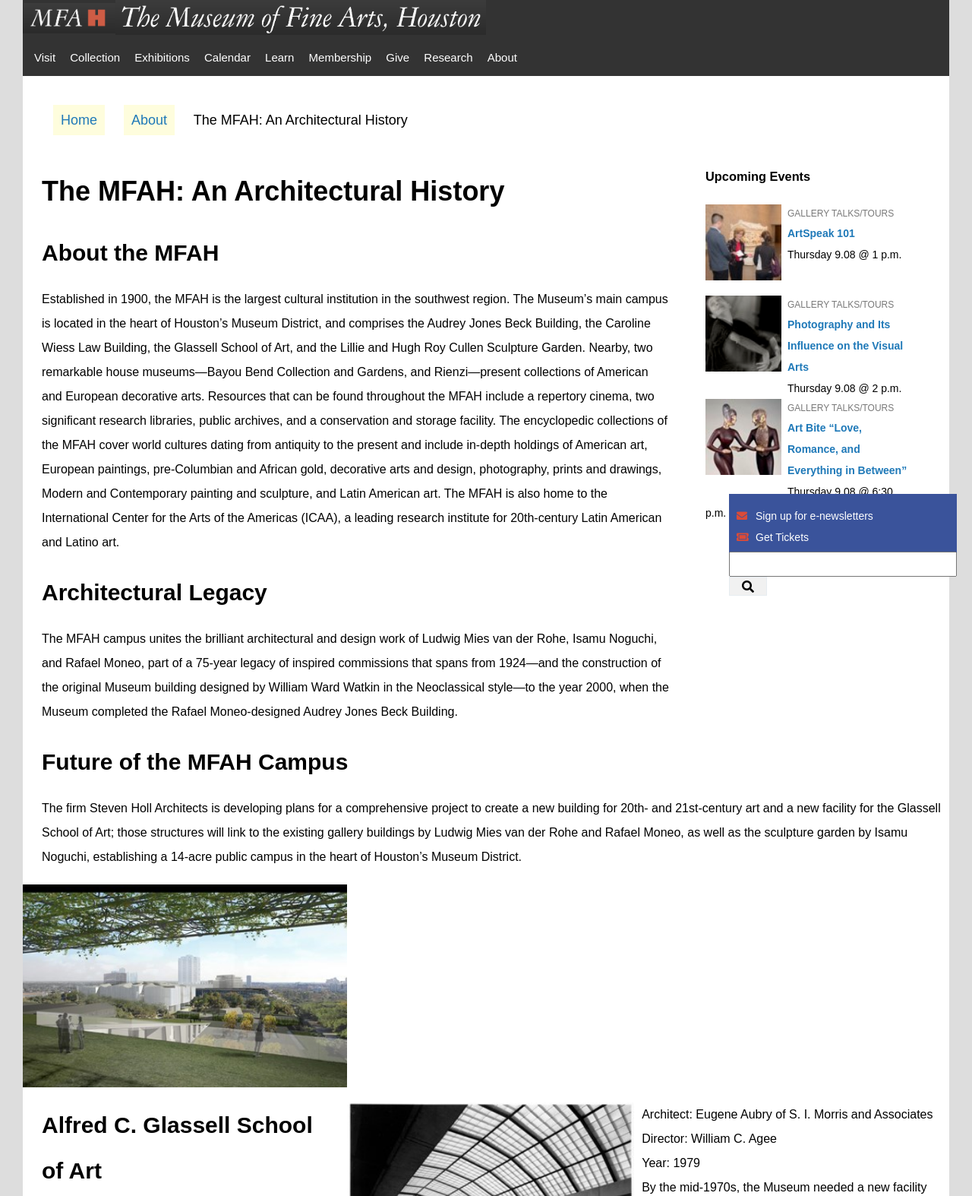
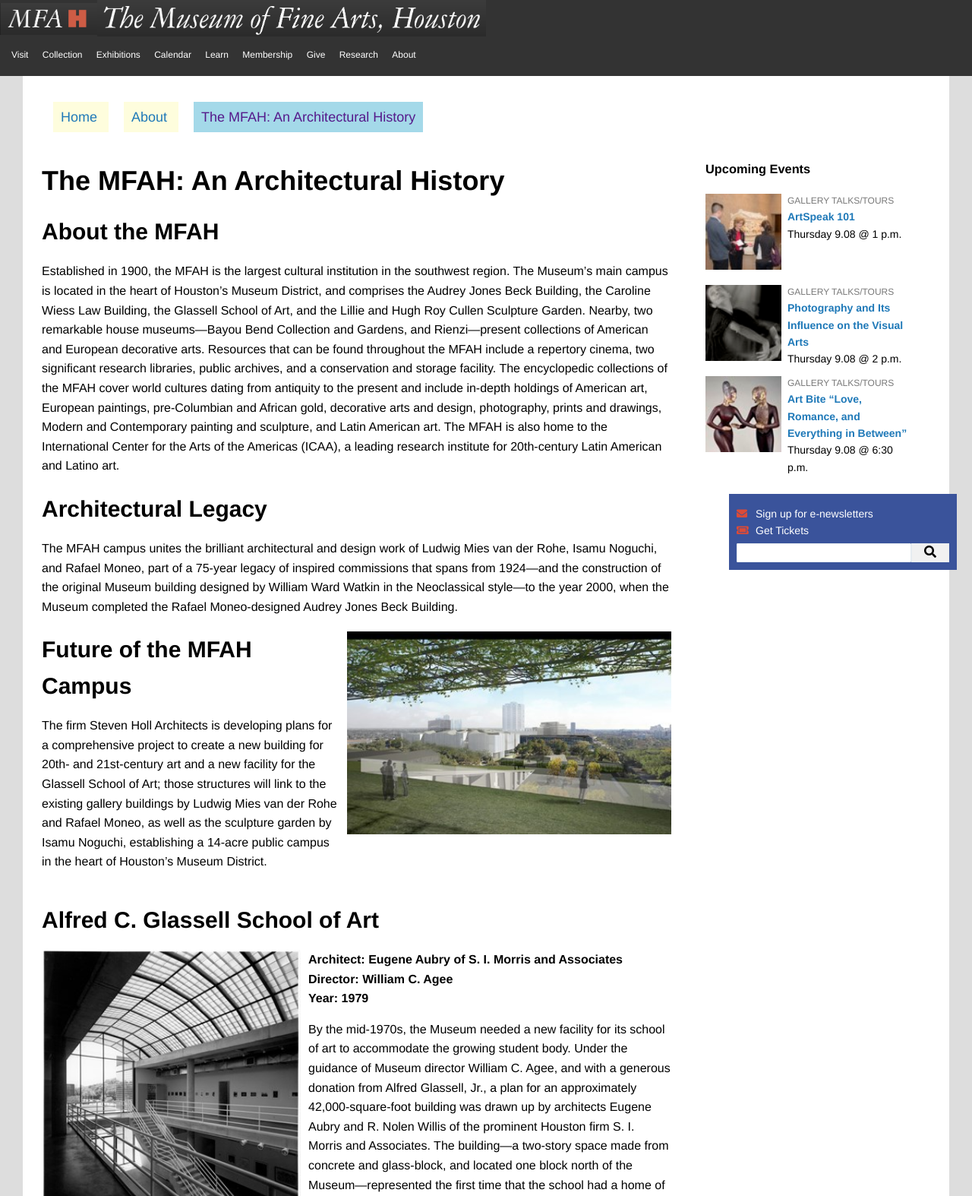
Before and after one commit to enriquevs/Lab-1, a plain HTML site: page index.html in a window 1280 px wide. Shown: the top 1574 px of the page at 76% size. Drawn offline with Linux system fonts and the light colour scheme.

Commit message:
final commit

```diff
--- a/css/style.css
+++ b/css/style.css
@@ -2,13 +2,8 @@
 	box-sizing: border-box;
 	margin: 0;
 	width: 100%;
- font-family: sans-serif;
- line-height: 2;
-}
-ul{
- list-style-type: none;
- margin: 0;
- padding: 0;
+	font-family: Helvetica Neue, Helvetica, sans-serif;
+	line-height: 1.6;
 }
 h1{
 	font-size: 36px;
@@ -19,29 +14,21 @@ h2{
 h3{
 	margin-bottom: 20px;
 }
-section{
- height: 1540px;
- border-left: 30px solid #DDDDDD;
- border-right: 30px solid #DDDDDD;
-}
 img	{
 	width: 100%;
 	display: block;
 }
-li a{
- color: white;
- text-decoration: none;
-}
-.nav-bar{
+header{
 	background-color: #333333;
 	height: 100px;
 }
-.nav-var-logo{
+.logo-grid{
 	display: flex;
 	flex-wrap: wrap;
 	height: 50%;
 }
-.nav-var-logo-2{
+
+.logo-column{
 	width: 10%;
 }
 .logo {
@@ -54,18 +41,31 @@ li a{
 .nav{
 	color: white;
 	margin-top: 15px;
- font-size: 15px;
+	font-size: 12px;
 }
-
+ul{
+	list-style-type: none;
+    margin: 0;
+    padding: 0;
+}
 .nav li{
 	display: inline;
 	padding-left: 15px;
+}
+li a{
+	color: white;
+	text-decoration: none;
+}
+section{
+	height: 1540px;
+	border-left: 30px solid #DDDDDD;
+	border-right: 30px solid #DDDDDD;
 }
 .tags{
 	padding: 40px;
 	font-size: 18px;
 }
-.seccions{
+.secciones a{
 	background-color: #FEFDDD;
 	color: #1F79B8;
 	margin-right: 20px;
@@ -90,15 +90,15 @@ padding-left: 15px;
 .double{
   width: 70%;
 }
-.second-grid{
+.grid-dos{
   display: flex;
   flex-wrap: wrap;
 }
-.column-two{
+.column-dos{
   width: 35%;
   margin-bottom: 20px;
 }
-.column-two:nth-child(3){
+.column-dos:nth-child(3){
   width: 30%;
 }
 .texto{
@@ -109,12 +109,18 @@ padding-left: 15px;
 	padding-left: 25px;
 	margin-bottom: 20px;
 }
-.grid-three{
+.grid-tres{
   	display: flex;
   	flex-wrap: wrap;
 }
-.column-three{
- width: 33%;
+.column-tres:nth-child(2){
+  width: 30%;
+}
+.column-tres:nth-child(3){
+  width: 40%;
+}
+.column-tres:nth-child(4){
+  width: 30%;
 }
 .events-column{
 	padding-left: 45px;
@@ -151,19 +157,20 @@ padding-left: 15px;
 .future{
 	padding-right: 10px;
 }
-.school-tit{
+.alfred-tit{
 	margin-bottom: 15px;
 	padding-left: 25px;
 }
-
-.school-img{
+.alfred-img{
 	padding-left: 25px;
 }
-.school-text{
+.alfred-text{
 	padding-left: 10px;
 }
-
-.search{
+.year{
+	margin-bottom: 15px;
+}
+.call-to-action{
 	background-color: #3A539B;
 	color: white;
 	width: 300px;
@@ -173,12 +180,10 @@ padding-left: 15px;
 	right: 20px;
 	font-size: 14px;
 }
-
 .cuadro-env{
 	margin-top: 15px;
 	padding-left: 10px;
 }
-
 .cuadro-ticket{
 	padding-left: 10px;
 	margin-bottom: 5px;
--- a/index.html
+++ b/index.html
@@ -1,42 +1,52 @@
 <!DOCTYPE html>
-<html lang="en" dir="ltr">
+<html>
 <head>
-		<meta charset="utf-8">
 	<title>The Museum of Fine Arts Houston</title>
 	<link rel="stylesheet" type="text/css" href="css/style.css">
 	<link rel="stylesheet" href="https://use.fontawesome.com/releases/v5.5.0/css/all.css" integrity="sha384-B4dIYHKNBt8Bc12p+WXckhzcICo0wtJAoU8YZTY5qE0Id1GSseTk6S+L3BlXeVIU" crossorigin="anonymous">
+
 </head>
 <body>
-	<section class="nav-bar">
-		<div class="nav-var-logo">
-		<div class="nav-var-logo-2">
+
+	<header>
+
+		<div class="logo-grid">
+			<div class="logo-column">
 				<img class="logo" src="images/mfah-logo.png">
 			</div>
+
 			<div class="label-column">
 				<img src="images/mfah-label.png">
 			</div>
+
+			<div class="blank-column">
+		</div>
+
 		<div class="nav">
+
 			<ul>
-			 <li>Visit</li>
-			 <li>Collection</li>
-			 <li>Exhibitions</li>
-			 <li>Calendar</li>
-			 <li>Learn</li>
-			 <li>Membership</li>
-			 <li>Give</li>
-			 <li>Research</li>
-			 <li>About</li>
+				<li><a href="#"> Visit </a></li>
+				<li><a href="#"> Collection </a></li>
+				<li><a href="#"> Exhibitions </a></li>
+				<li><a href="#"> Calendar </a></li>
+				<li><a href="#"> Learn </a></li>
+				<li><a href="#"> Membership </a></li>
+				<li><a href="#"> Give </a></li>
+				<li><a href="#"> Research </a></li>
+				<li><a href="#"> About </a></li>
 			</ul>
 		</div>
-	</section>
+	</header>
 
 	<section>
 		<div class="grid">
+
  			<div class="column full tags">
- 		 <span class="seccions">Home</span>
-		 <span class="seccions">About</span>
-		 <span class="article">The MFAH: An Architectural History</span>
+ 				<span class="secciones"><a href=""> Home </a></span>
+				<span class="secciones"><a href=""> About </a></span>
+				<span class="article"><a href=""> The MFAH: An Architectural History </a></span>
  			</div>
+
 			<div class="column double">
 				<h1 class="texto">The MFAH: An Architectural History</h1>
 				<h2 class="texto">About the MFAH</h2>
@@ -44,6 +54,7 @@
 			</div>
 
  			<div class="column">
+
   				<div class="events-column">
   				<h3>Upcoming Events</h3>
 				<ul>
@@ -53,12 +64,14 @@
   						<p class="expo">ArtSpeak 101</p>
   						<p>Thursday 9.08 @ 1 p.m.</p>
   					</li>
+
   					<li class="events">
   						<img class="events-image" src="images/mfah-upcoming-event-2-photography-influence.jpg">
   						<p class="tours">GALLERY TALKS/TOURS</p>
   						<p class="expo">Photography and Its Influence on the Visual Arts</p>
   						<p>Thursday 9.08 @ 2 p.m.</p>
   					</li>
+
   					<li class="events">
   						<img class="events-image" src="images/mfah-upcoming-event-3-art-bite.jpg">
   						<p class="tours">GALLERY TALKS/TOURS</p>
@@ -68,40 +81,48 @@
   				</ul>
   			</div>
   		</div>
+
   		<div class="column double">
+
+  			<div class="content-dos">
+
   				<h2 class="texto">Architectural Legacy</h2>
+
   				<p class="texto-fin">The MFAH campus unites the brilliant architectural and design work of Ludwig Mies van der Rohe, Isamu Noguchi, and Rafael Moneo, part of a 75-year legacy of inspired commissions that spans from 1924—and the construction of the original Museum building designed by William Ward Watkin in the Neoclassical style—to the year 2000, when the Museum completed the Rafael Moneo-designed Audrey Jones Beck Building.</p>
   			</div>
-		<div class="second-grid">
+  		</div>
+
+  		<div class="grid-dos">
+
   			<div class="column-dos">
   				<h2 class="texto">Future of the MFAH Campus</h2>
   				<p class="texto-fin future"> The firm Steven Holl Architects is developing plans for a comprehensive project to create a new building for 20th- and 21st-century art and a new facility for the Glassell School of Art; those structures will link to the existing gallery buildings by Ludwig Mies van der Rohe and Rafael Moneo, as well as the sculpture garden by Isamu Noguchi, establishing a 14-acre public campus in the heart of Houston’s Museum District.</p>
 			</div>
-  		<div class="column-two">
+  			<div class="column-dos">
   				<img src="images/mfah-future-campus.jpg">
   			</div>
-      <div class="grid-three school">
-  			<div class="column-three full">
-  			 <h2 class="school-tit">Alfred C. Glassell School of Art</h2>
+
+		<div class="grid-tres alfred">
+  			<div class="column-tres full">
+  				<h2 class="alfred-tit">Alfred C. Glassell School of Art</h2>
   			</div>
-  			<div class="column-three">
-  			 <img class="school-img" src="images/mfah-glassell-school-of-art.jpg">
+  			<div class="column-tres">
+  				<img class="alfred-img" src="images/mfah-glassell-school-of-art.jpg">
   			</div>
-  			<div class="column-three school-text">
-  			 <p>Architect: Eugene Aubry of S. I. Morris and Associates</p>
-  			 <p>Director: William C. Agee</p>
-  			 <p>Year: 1979</p>
+  			<div class="column-tres alfred-text">
+  				<p><b>Architect: Eugene Aubry of S. I. Morris and Associates</b></p>
+  				<p><b>Director: William C. Agee</b></p>
+  				<p class="year"><b>Year: 1979</b></p>
   				<p>By the mid-1970s, the Museum needed a new facility for its school of art to accommodate the growing student body. Under the guidance of Museum director William C. Agee, and with a generous donation from Alfred Glassell, Jr., a plan for an approximately 42,000-square-foot building was drawn up by architects Eugene Aubry and R. Nolen Willis of the prominent Houston firm S. I. Morris and Associates. The building—a two-story space made from concrete and glass-block, and located one block north of the Museum—represented the first time that the school had a home of its own in its 52-year history. The Glassell School of Art opened to the public on January 13, 1979.</p>
   			</div>
 		</div>
 
-		<ul class="search">
+		<ul class="call-to-action">
 			<li class="cuadro-env"><i class="fas fa-envelope"></i><span class="call-text">Sign up for e-newsletters</span></li>
 			<li class="cuadro-ticket"><i class="fas fa-ticket-alt fa-rotate-170"></i><span class="call-text">Get Tickets</span></li>
-			<li><input type="search"><button class="boton"><i class="fas fa-search"></i></button></li>
+			<li class="buscador"><input type="search" class="buscar"><button class="boton"><i class="fas fa-search"></i></button></li>
 		</ul>
 	</section>
-
 	<footer>
 			<ul class="contact">
   				<li><strong>Sign up for e-newsletters</strong><span><i class="fas fa-caret-right"></i></span></li>
```
Also changed, not shown: 1 other file. Lines whose indentation alone changed are shown as unchanged.
